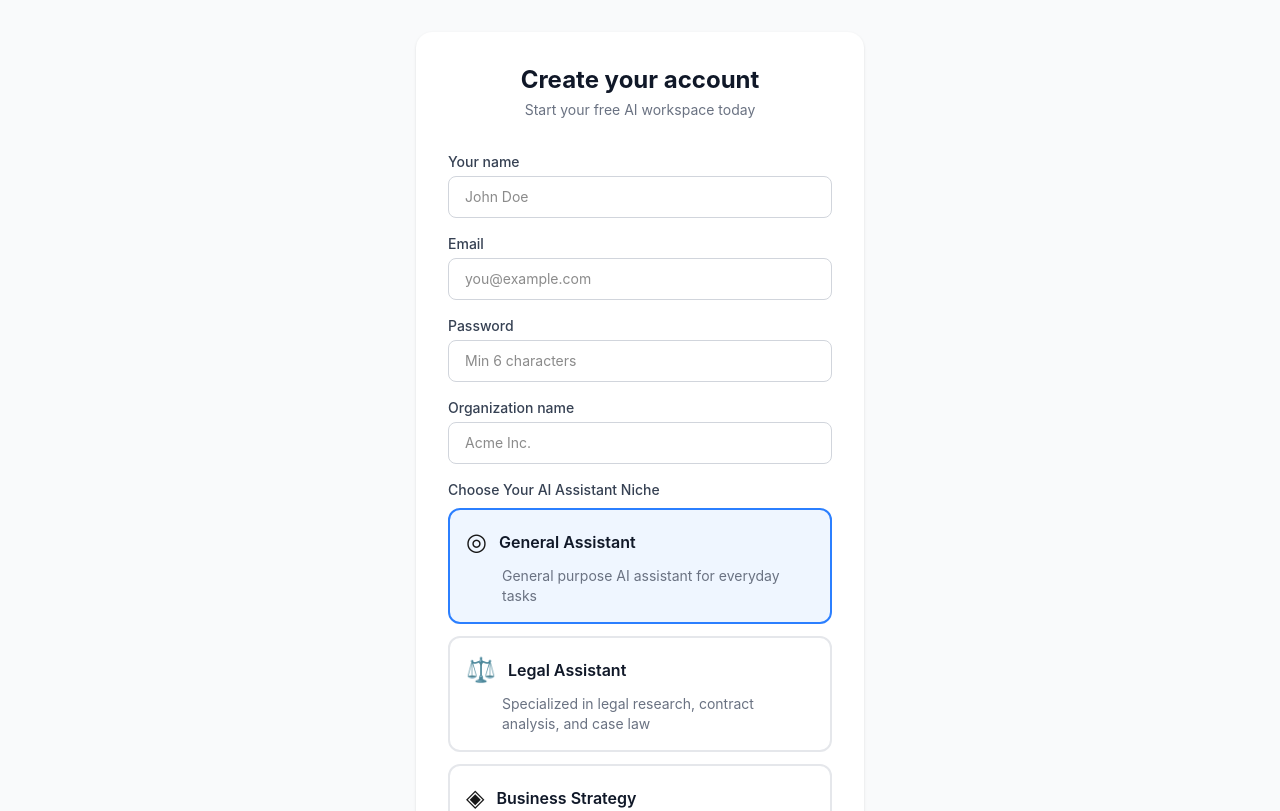
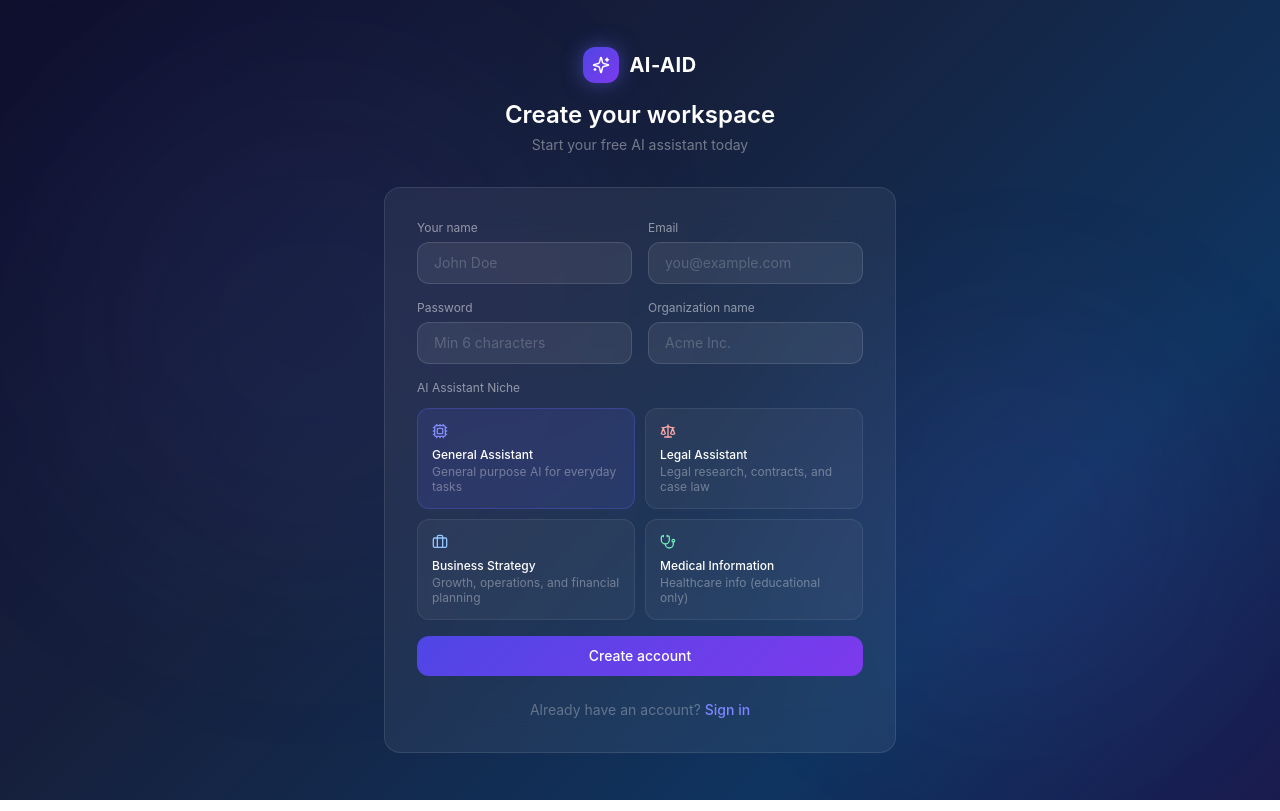
Before and after one commit to rajiss-ctrl/ai-aid, a Next.js app: page /register in a window 1280 px wide. Shown: the top 811 px of the page. Built offline with nearby package versions, Linux system fonts and the light colour scheme.

Commit message:
feat: redesign login, register, 404, and error pages with dark glassmorphism theme

```diff
--- a/app/(auth)/login/page.tsx
+++ b/app/(auth)/login/page.tsx
@@ -4,14 +4,25 @@ export const dynamic = "force-dynamic";
 
 import { useState } from "react";
 import { signIn } from "next-auth/react";
-import { useRouter } from "next/navigation";
+import { useRouter, useSearchParams } from "next/navigation";
+import { Sparkles } from "lucide-react";
+
+const inputStyle: React.CSSProperties = {
+  background: "rgba(255,255,255,0.07)",
+  border: "1px solid rgba(255,255,255,0.12)",
+  color: "rgba(255,255,255,0.90)",
+  outline: "none",
+};
 
 export default function LoginPage() {
   const router = useRouter();
-  const [email, setEmail] = useState("");
+  const params = useSearchParams();
+  const registered = params?.get("registered");
+
+  const [email, setEmail]       = useState("");
   const [password, setPassword] = useState("");
-  const [error, setError] = useState("");
-  const [loading, setLoading] = useState(false);
+  const [error, setError]       = useState("");
+  const [loading, setLoading]   = useState(false);
 
   async function handleSubmit(e: React.FormEvent) {
     e.preventDefault();
@@ -34,74 +45,106 @@ export default function LoginPage() {
   }
 
   return (
-    <div className="min-h-screen flex items-center justify-center bg-gray-50">
-      <div className="w-full max-w-md bg-white rounded-2xl shadow p-8">
+    <div
+      className="min-h-screen flex items-center justify-center px-4"
+      style={{ background: "linear-gradient(135deg, #0f0f2e 0%, #16213e 40%, #0f3460 75%, #1a1a4e 100%)" }}
+    >
+      {/* Background decoration */}
+      <div className="pointer-events-none fixed inset-0 overflow-hidden">
+        <div style={{ position: "absolute", top: "20%", left: "10%", width: 400, height: 400, borderRadius: "50%", background: "rgba(99,102,241,0.08)", filter: "blur(80px)" }} />
+        <div style={{ position: "absolute", bottom: "20%", right: "10%", width: 300, height: 300, borderRadius: "50%", background: "rgba(139,92,246,0.08)", filter: "blur(60px)" }} />
+      </div>
 
-        {/* Logo / Title */}
+      <div className="relative w-full max-w-md">
+        {/* Logo */}
         <div className="text-center mb-8">
-          <h1 className="text-2xl font-bold text-gray-900">AI SaaS Dashboard</h1>
-          <p className="text-sm text-gray-500 mt-1">Sign in to your account</p>
+          <div className="inline-flex items-center gap-2.5 mb-4">
+            <div
+              className="w-9 h-9 rounded-xl flex items-center justify-center"
+              style={{ background: "linear-gradient(135deg,#4f46e5,#7c3aed)", boxShadow: "0 0 20px rgba(99,102,241,0.5)" }}
+            >
+              <Sparkles size={18} className="text-white" />
             </div>
+            <span className="text-white font-bold text-xl tracking-wide">AI-AID</span>
+          </div>
+          <h1 className="text-2xl font-semibold text-white">Welcome back</h1>
+          <p className="text-white/40 text-sm mt-1">Sign in to your account</p>
+        </div>
+
+        {/* Card */}
+        <div
+          className="rounded-2xl p-8"
+          style={{
+            background: "rgba(255,255,255,0.06)",
+            border: "1px solid rgba(255,255,255,0.10)",
+            backdropFilter: "blur(20px)",
+            WebkitBackdropFilter: "blur(20px)",
+          }}
+        >
+          {/* Success message */}
+          {registered && (
+            <div
+              className="rounded-xl px-4 py-3 mb-5 text-sm"
+              style={{ background: "rgba(16,185,129,0.12)", border: "1px solid rgba(16,185,129,0.25)", color: "#6ee7b7" }}
+            >
+              Account created! Sign in below.
+            </div>
+          )}
 
           {/* Error */}
           {error && (
-          <div className="bg-red-50 border border-red-200 text-red-700
-                          text-sm rounded-lg px-4 py-3 mb-6">
+            <div
+              className="rounded-xl px-4 py-3 mb-5 text-sm"
+              style={{ background: "rgba(239,68,68,0.12)", border: "1px solid rgba(239,68,68,0.25)", color: "#fca5a5" }}
+            >
               {error}
             </div>
           )}
 
-        {/* Form */}
           <form onSubmit={handleSubmit} className="space-y-4">
             <div>
-            <label className="block text-sm font-medium text-gray-700 mb-1">
-              Email
-            </label>
+              <label className="block text-white/50 text-xs mb-1.5">Email</label>
               <input
                 type="email"
                 value={email}
                 onChange={(e) => setEmail(e.target.value)}
                 placeholder="you@example.com"
                 required
-              className="w-full px-4 py-2.5 border border-gray-300 rounded-lg
-                         text-sm focus:outline-none focus:ring-2 focus:ring-blue-500"
+                className="w-full px-4 py-2.5 rounded-xl text-sm placeholder-white/20"
+                style={inputStyle}
               />
             </div>
 
             <div>
-            <label className="block text-sm font-medium text-gray-700 mb-1">
-              Password
-            </label>
+              <label className="block text-white/50 text-xs mb-1.5">Password</label>
               <input
                 type="password"
                 value={password}
                 onChange={(e) => setPassword(e.target.value)}
                 placeholder="••••••••"
                 required
-              className="w-full px-4 py-2.5 border border-gray-300 rounded-lg
-                         text-sm focus:outline-none focus:ring-2 focus:ring-blue-500"
+                className="w-full px-4 py-2.5 rounded-xl text-sm placeholder-white/20"
+                style={inputStyle}
               />
             </div>
 
             <button
               type="submit"
               disabled={loading}
-            className="w-full bg-blue-600 hover:bg-blue-700 disabled:bg-blue-300
-                       text-white font-medium py-2.5 rounded-lg text-sm
-                       transition-colors cursor-pointer"
+              className="w-full py-2.5 rounded-xl text-white text-sm font-medium transition-all hover:brightness-110 active:scale-95 disabled:opacity-50 disabled:cursor-not-allowed mt-2"
+              style={{ background: "linear-gradient(135deg,#4f46e5,#7c3aed)" }}
             >
-            {loading ? "Signing in..." : "Sign in"}
+              {loading ? "Signing in…" : "Sign in"}
             </button>
           </form>
 
-        {/* Register link */}
-        <p className="text-center text-sm text-gray-500 mt-6">
+          <p className="text-center text-white/30 text-sm mt-6">
             Don't have an account?{" "}
-          <a href="/register" className="text-blue-600 hover:underline font-medium">
+            <a href="/register" className="text-indigo-400 hover:text-indigo-300 transition-colors font-medium">
               Create one
             </a>
           </p>
-
+        </div>
       </div>
     </div>
   );
--- a/app/(auth)/register/page.tsx
+++ b/app/(auth)/register/page.tsx
@@ -5,6 +5,53 @@ export const dynamic = "force-dynamic";
 
 import { useState } from "react";
 import { useRouter } from "next/navigation";
+import { Sparkles, Scale, Briefcase, Stethoscope, Cpu } from "lucide-react";
+
+const inputStyle: React.CSSProperties = {
+  background: "rgba(255,255,255,0.07)",
+  border: "1px solid rgba(255,255,255,0.12)",
+  color: "rgba(255,255,255,0.90)",
+  outline: "none",
+};
+
+const niches = [
+  {
+    value: "default",
+    label: "General Assistant",
+    icon: Cpu,
+    description: "General purpose AI for everyday tasks",
+    color: "#818cf8",
+    bg: "rgba(99,102,241,0.12)",
+    border: "rgba(99,102,241,0.30)",
+  },
+  {
+    value: "law",
+    label: "Legal Assistant",
+    icon: Scale,
+    description: "Legal research, contracts, and case law",
+    color: "#fca5a5",
+    bg: "rgba(239,68,68,0.12)",
+    border: "rgba(239,68,68,0.30)",
+  },
+  {
+    value: "business",
+    label: "Business Strategy",
+    icon: Briefcase,
+    description: "Growth, operations, and financial planning",
+    color: "#93c5fd",
+    bg: "rgba(59,130,246,0.12)",
+    border: "rgba(59,130,246,0.30)",
+  },
+  {
+    value: "medical",
+    label: "Medical Information",
+    icon: Stethoscope,
+    description: "Healthcare info (educational only)",
+    color: "#6ee7b7",
+    bg: "rgba(16,185,129,0.12)",
+    border: "rgba(16,185,129,0.30)",
+  },
+];
 
 export default function RegisterPage() {
   const router = useRouter();
@@ -13,37 +60,10 @@ export default function RegisterPage() {
     email: "",
     password: "",
     orgName: "",
-    niche: "default", // ✅ Add niche field
+    niche: "default",
   });
-  const [error, setError] = useState("");
+  const [error, setError]     = useState("");
   const [loading, setLoading] = useState(false);
-
-  const niches = [
-    {
-      value: "default",
-      label: "General Assistant",
-      icon: "◎",
-      description: "General purpose AI assistant for everyday tasks"
-    },
-    {
-      value: "law",
-      label: "Legal Assistant",
-      icon: "⚖️",
-      description: "Specialized in legal research, contract analysis, and case law"
-    },
-    {
-      value: "business",
-      label: "Business Strategy",
-      icon: "◈",
-      description: "Focuses on growth strategies, operations, and financial planning"
-    },
-    {
-      value: "medical",
-      label: "Medical Information",
-      icon: "⚕️",
-      description: "Medical knowledge and healthcare information (educational only)"
-    },
-  ];
 
   function handleChange(e: React.ChangeEvent<HTMLInputElement>) {
     setForm((prev) => ({ ...prev, [e.target.name]: e.target.value }));
@@ -72,137 +92,142 @@ export default function RegisterPage() {
   }
 
   return (
-    <div className="min-h-screen flex items-center justify-center bg-gray-50 py-8">
-      <div className="w-full max-w-md bg-white rounded-2xl shadow p-8">
-
-        {/* Title */}
-        <div className="text-center mb-8">
-          <h1 className="text-2xl font-bold text-gray-900">Create your account</h1>
-          <p className="text-sm text-gray-500 mt-1">
-            Start your free AI workspace today
-          </p>
+    <div
+      className="min-h-screen flex items-center justify-center px-4 py-10"
+      style={{ background: "linear-gradient(135deg, #0f0f2e 0%, #16213e 40%, #0f3460 75%, #1a1a4e 100%)" }}
+    >
+      {/* Background decoration */}
+      <div className="pointer-events-none fixed inset-0 overflow-hidden">
+        <div style={{ position: "absolute", top: "10%", left: "5%", width: 500, height: 500, borderRadius: "50%", background: "rgba(99,102,241,0.07)", filter: "blur(100px)" }} />
+        <div style={{ position: "absolute", bottom: "10%", right: "5%", width: 400, height: 400, borderRadius: "50%", background: "rgba(139,92,246,0.07)", filter: "blur(80px)" }} />
       </div>
 
-        {/* Error */}
+      <div className="relative w-full max-w-lg">
+        {/* Logo */}
+        <div className="text-center mb-8">
+          <div className="inline-flex items-center gap-2.5 mb-4">
+            <div
+              className="w-9 h-9 rounded-xl flex items-center justify-center"
+              style={{ background: "linear-gradient(135deg,#4f46e5,#7c3aed)", boxShadow: "0 0 20px rgba(99,102,241,0.5)" }}
+            >
+              <Sparkles size={18} className="text-white" />
+            </div>
+            <span className="text-white font-bold text-xl tracking-wide">AI-AID</span>
+          </div>
+          <h1 className="text-2xl font-semibold text-white">Create your workspace</h1>
+          <p className="text-white/40 text-sm mt-1">Start your free AI assistant today</p>
+        </div>
+
+        {/* Card */}
+        <div
+          className="rounded-2xl p-8"
+          style={{
+            background: "rgba(255,255,255,0.06)",
+            border: "1px solid rgba(255,255,255,0.10)",
+            backdropFilter: "blur(20px)",
+            WebkitBackdropFilter: "blur(20px)",
+          }}
+        >
           {error && (
-          <div className="bg-red-50 border border-red-200 text-red-700
-                          text-sm rounded-lg px-4 py-3 mb-6">
+            <div
+              className="rounded-xl px-4 py-3 mb-5 text-sm"
+              style={{ background: "rgba(239,68,68,0.12)", border: "1px solid rgba(239,68,68,0.25)", color: "#fca5a5" }}
+            >
               {error}
             </div>
           )}
 
-        {/* Form */}
           <form onSubmit={handleSubmit} className="space-y-4">
+            {/* Name + Email row */}
+            <div className="grid grid-cols-1 sm:grid-cols-2 gap-4">
               <div>
-            <label className="block text-sm font-medium text-gray-700 mb-1">
-              Your name
-            </label>
+                <label className="block text-white/50 text-xs mb-1.5">Your name</label>
                 <input
-              name="name"
-              type="text"
-              value={form.name}
-              onChange={handleChange}
-              placeholder="John Doe"
-              required
-              className="w-full px-4 py-2.5 border border-gray-300 rounded-lg
-                         text-sm focus:outline-none focus:ring-2 focus:ring-blue-500"
+                  name="name" type="text" value={form.name} onChange={handleChange}
+                  placeholder="John Doe" required
+                  className="w-full px-4 py-2.5 rounded-xl text-sm placeholder-white/20"
+                  style={inputStyle}
                 />
               </div>
-
               <div>
-            <label className="block text-sm font-medium text-gray-700 mb-1">
-              Email
-            </label>
+                <label className="block text-white/50 text-xs mb-1.5">Email</label>
                 <input
-              name="email"
-              type="email"
-              value={form.email}
-              onChange={handleChange}
-              placeholder="you@example.com"
-              required
-              className="w-full px-4 py-2.5 border border-gray-300 rounded-lg
-                         text-sm focus:outline-none focus:ring-2 focus:ring-blue-500"
+                  name="email" type="email" value={form.email} onChange={handleChange}
+                  placeholder="you@example.com" required
+                  className="w-full px-4 py-2.5 rounded-xl text-sm placeholder-white/20"
+                  style={inputStyle}
                 />
               </div>
+            </div>
 
+            {/* Password + Org row */}
+            <div className="grid grid-cols-1 sm:grid-cols-2 gap-4">
               <div>
-            <label className="block text-sm font-medium text-gray-700 mb-1">
-              Password
-            </label>
+                <label className="block text-white/50 text-xs mb-1.5">Password</label>
                 <input
-              name="password"
-              type="password"
-              value={form.password}
-              onChange={handleChange}
-              placeholder="Min 6 characters"
-              required
-              className="w-full px-4 py-2.5 border border-gray-300 rounded-lg
-                         text-sm focus:outline-none focus:ring-2 focus:ring-blue-500"
+                  name="password" type="password" value={form.password} onChange={handleChange}
+                  placeholder="Min 6 characters" required
+                  className="w-full px-4 py-2.5 rounded-xl text-sm placeholder-white/20"
+                  style={inputStyle}
                 />
               </div>
-
               <div>
-            <label className="block text-sm font-medium text-gray-700 mb-1">
-              Organization name
-            </label>
+                <label className="block text-white/50 text-xs mb-1.5">Organization name</label>
                 <input
-              name="orgName"
-              type="text"
-              value={form.orgName}
-              onChange={handleChange}
-              placeholder="Acme Inc."
-              required
-              className="w-full px-4 py-2.5 border border-gray-300 rounded-lg
-                         text-sm focus:outline-none focus:ring-2 focus:ring-blue-500"
+                  name="orgName" type="text" value={form.orgName} onChange={handleChange}
+                  placeholder="Acme Inc." required
+                  className="w-full px-4 py-2.5 rounded-xl text-sm placeholder-white/20"
+                  style={inputStyle}
                 />
               </div>
+            </div>
 
-          {/* ✅ Niche Selection */}
+            {/* Niche selection */}
             <div>
-            <label className="block text-sm font-medium text-gray-700 mb-2">
-              Choose Your AI Assistant Niche
-            </label>
-            <div className="grid grid-cols-1 gap-3">
-              {niches.map((option) => (
+              <label className="block text-white/50 text-xs mb-3">AI Assistant Niche</label>
+              <div className="grid grid-cols-2 gap-2.5">
+                {niches.map((n) => {
+                  const Icon = n.icon;
+                  const active = form.niche === n.value;
+                  return (
                     <button
-                  key={option.value}
+                      key={n.value}
                       type="button"
-                  onClick={() => setForm(prev => ({ ...prev, niche: option.value }))}
-                  className={`p-4 rounded-xl border-2 text-left transition-all ${
-                    form.niche === option.value
-                      ? "border-blue-500 bg-blue-50"
-                      : "border-gray-200 hover:border-gray-300"
-                  }`}
+                      onClick={() => setForm((p) => ({ ...p, niche: n.value }))}
+                      className="flex flex-col gap-2 p-3.5 rounded-xl text-left transition-all hover:brightness-110"
+                      style={{
+                        background: active ? n.bg : "rgba(255,255,255,0.04)",
+                        border: `1px solid ${active ? n.border : "rgba(255,255,255,0.08)"}`,
+                      }}
                     >
-                  <div className="flex items-center gap-3 mb-2">
-                    <span className="text-2xl">{option.icon}</span>
-                    <span className="font-semibold text-gray-900">{option.label}</span>
+                      <Icon size={16} style={{ color: n.color }} />
+                      <div>
+                        <p className="text-white text-xs font-medium leading-tight">{n.label}</p>
+                        <p className="text-white/35 text-xs mt-0.5 leading-tight">{n.description}</p>
                       </div>
-                  <p className="text-sm text-gray-500 ml-9">{option.description}</p>
                     </button>
-              ))}
+                  );
+                })}
               </div>
             </div>
 
             <button
               type="submit"
               disabled={loading}
-            className="w-full bg-blue-600 hover:bg-blue-700 disabled:bg-blue-300
-                       text-white font-medium py-2.5 rounded-lg text-sm
-                       transition-colors cursor-pointer"
+              className="w-full py-2.5 rounded-xl text-white text-sm font-medium transition-all hover:brightness-110 active:scale-95 disabled:opacity-50 disabled:cursor-not-allowed"
+              style={{ background: "linear-gradient(135deg,#4f46e5,#7c3aed)" }}
             >
-            {loading ? "Creating account..." : "Create account"}
+              {loading ? "Creating account…" : "Create account"}
             </button>
           </form>
 
-        {/* Login link */}
-        <p className="text-center text-sm text-gray-500 mt-6">
+          <p className="text-center text-white/30 text-sm mt-6">
             Already have an account?{" "}
-          <a href="/login" className="text-blue-600 hover:underline font-medium">
+            <a href="/login" className="text-indigo-400 hover:text-indigo-300 transition-colors font-medium">
               Sign in
             </a>
           </p>
-
+        </div>
       </div>
     </div>
   );
--- /dev/null
+++ b/app/error.tsx
@@ -0,0 +1,75 @@
+"use client";
+
+import { useEffect } from "react";
+import Link from "next/link";
+import { Sparkles, RotateCcw } from "lucide-react";
+
+export default function ErrorPage({
+  error,
+  reset,
+}: {
+  error: Error & { digest?: string };
+  reset: () => void;
+}) {
+  useEffect(() => {
+    console.error(error);
+  }, [error]);
+
+  return (
+    <div
+      className="min-h-screen flex items-center justify-center px-4"
+      style={{ background: "linear-gradient(135deg, #0f0f2e 0%, #16213e 40%, #0f3460 75%, #1a1a4e 100%)" }}
+    >
+      <div className="pointer-events-none fixed inset-0 overflow-hidden">
+        <div style={{ position: "absolute", top: "20%", left: "15%", width: 400, height: 400, borderRadius: "50%", background: "rgba(239,68,68,0.07)", filter: "blur(80px)" }} />
+        <div style={{ position: "absolute", bottom: "20%", right: "15%", width: 300, height: 300, borderRadius: "50%", background: "rgba(99,102,241,0.07)", filter: "blur(60px)" }} />
+      </div>
+
+      <div className="relative text-center">
+        <div className="inline-flex items-center gap-2.5 mb-10">
+          <div
+            className="w-9 h-9 rounded-xl flex items-center justify-center"
+            style={{ background: "linear-gradient(135deg,#4f46e5,#7c3aed)", boxShadow: "0 0 20px rgba(99,102,241,0.5)" }}
+          >
+            <Sparkles size={18} className="text-white" />
+          </div>
+          <span className="text-white font-bold text-xl tracking-wide">AI-AID</span>
+        </div>
+
+        <div
+          className="text-7xl font-bold mb-4 leading-none"
+          style={{
+            background: "linear-gradient(135deg,#fca5a5,#f87171)",
+            WebkitBackgroundClip: "text",
+            WebkitTextFillColor: "transparent",
+          }}
+        >
+          500
+        </div>
+
+        <h1 className="text-2xl font-semibold text-white mb-3">Something went wrong</h1>
+        <p className="text-white/40 text-sm mb-8 max-w-sm mx-auto">
+          An unexpected error occurred. Try refreshing the page or go back to the dashboard.
+        </p>
+
+        <div className="flex items-center justify-center gap-3">
+          <button
+            onClick={reset}
+            className="flex items-center gap-2 px-6 py-2.5 rounded-xl text-white text-sm font-medium transition-all hover:brightness-110 active:scale-95"
+            style={{ background: "linear-gradient(135deg,#4f46e5,#7c3aed)" }}
+          >
+            <RotateCcw size={14} />
+            Try again
+          </button>
+          <Link
+            href="/dashboard"
+            className="px-6 py-2.5 rounded-xl text-white/70 text-sm font-medium transition-all hover:text-white"
+            style={{ background: "rgba(255,255,255,0.07)", border: "1px solid rgba(255,255,255,0.12)" }}
+          >
+            Go to Dashboard
+          </Link>
+        </div>
+      </div>
+    </div>
+  );
+}
--- /dev/null
+++ b/app/not-found.tsx
@@ -0,0 +1,65 @@
+// app/not-found.tsx
+import Link from "next/link";
+import { Sparkles } from "lucide-react";
+
+export default function NotFound() {
+  return (
+    <div
+      className="min-h-screen flex items-center justify-center px-4"
+      style={{ background: "linear-gradient(135deg, #0f0f2e 0%, #16213e 40%, #0f3460 75%, #1a1a4e 100%)" }}
+    >
+      {/* Background decoration */}
+      <div className="pointer-events-none fixed inset-0 overflow-hidden">
+        <div style={{ position: "absolute", top: "20%", left: "15%", width: 400, height: 400, borderRadius: "50%", background: "rgba(99,102,241,0.08)", filter: "blur(80px)" }} />
+        <div style={{ position: "absolute", bottom: "20%", right: "15%", width: 300, height: 300, borderRadius: "50%", background: "rgba(139,92,246,0.08)", filter: "blur(60px)" }} />
+      </div>
+
+      <div className="relative text-center">
+        {/* Logo */}
+        <div className="inline-flex items-center gap-2.5 mb-10">
+          <div
+            className="w-9 h-9 rounded-xl flex items-center justify-center"
+            style={{ background: "linear-gradient(135deg,#4f46e5,#7c3aed)", boxShadow: "0 0 20px rgba(99,102,241,0.5)" }}
+          >
+            <Sparkles size={18} className="text-white" />
+          </div>
+          <span className="text-white font-bold text-xl tracking-wide">AI-AID</span>
+        </div>
+
+        {/* 404 */}
+        <div
+          className="text-8xl font-bold mb-4 leading-none"
+          style={{
+            background: "linear-gradient(135deg,#818cf8,#a78bfa,#c4b5fd)",
+            WebkitBackgroundClip: "text",
+            WebkitTextFillColor: "transparent",
+          }}
+        >
+          404
+        </div>
+
+        <h1 className="text-2xl font-semibold text-white mb-3">Page not found</h1>
+        <p className="text-white/40 text-sm mb-8 max-w-sm mx-auto">
+          The page you're looking for doesn't exist or has been moved.
+        </p>
+
+        <div className="flex items-center justify-center gap-3">
+          <Link
+            href="/dashboard"
+            className="px-6 py-2.5 rounded-xl text-white text-sm font-medium transition-all hover:brightness-110 active:scale-95"
+            style={{ background: "linear-gradient(135deg,#4f46e5,#7c3aed)" }}
+          >
+            Go to Dashboard
+          </Link>
+          <Link
+            href="/dashboard/chat"
+            className="px-6 py-2.5 rounded-xl text-white/70 text-sm font-medium transition-all hover:text-white"
+            style={{ background: "rgba(255,255,255,0.07)", border: "1px solid rgba(255,255,255,0.12)" }}
+          >
+            Open Chat
+          </Link>
+        </div>
+      </div>
+    </div>
+  );
+}
```
Lines whose indentation alone changed are shown as unchanged.
